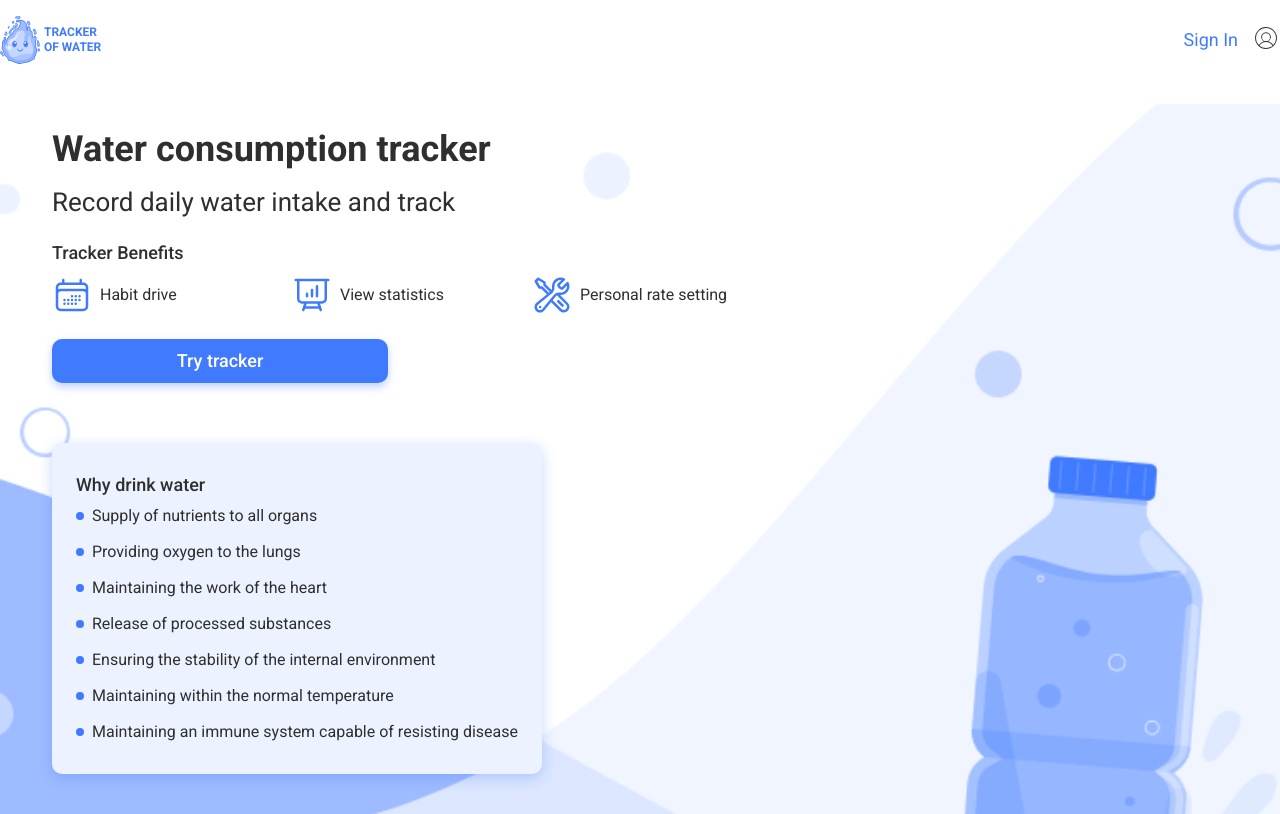
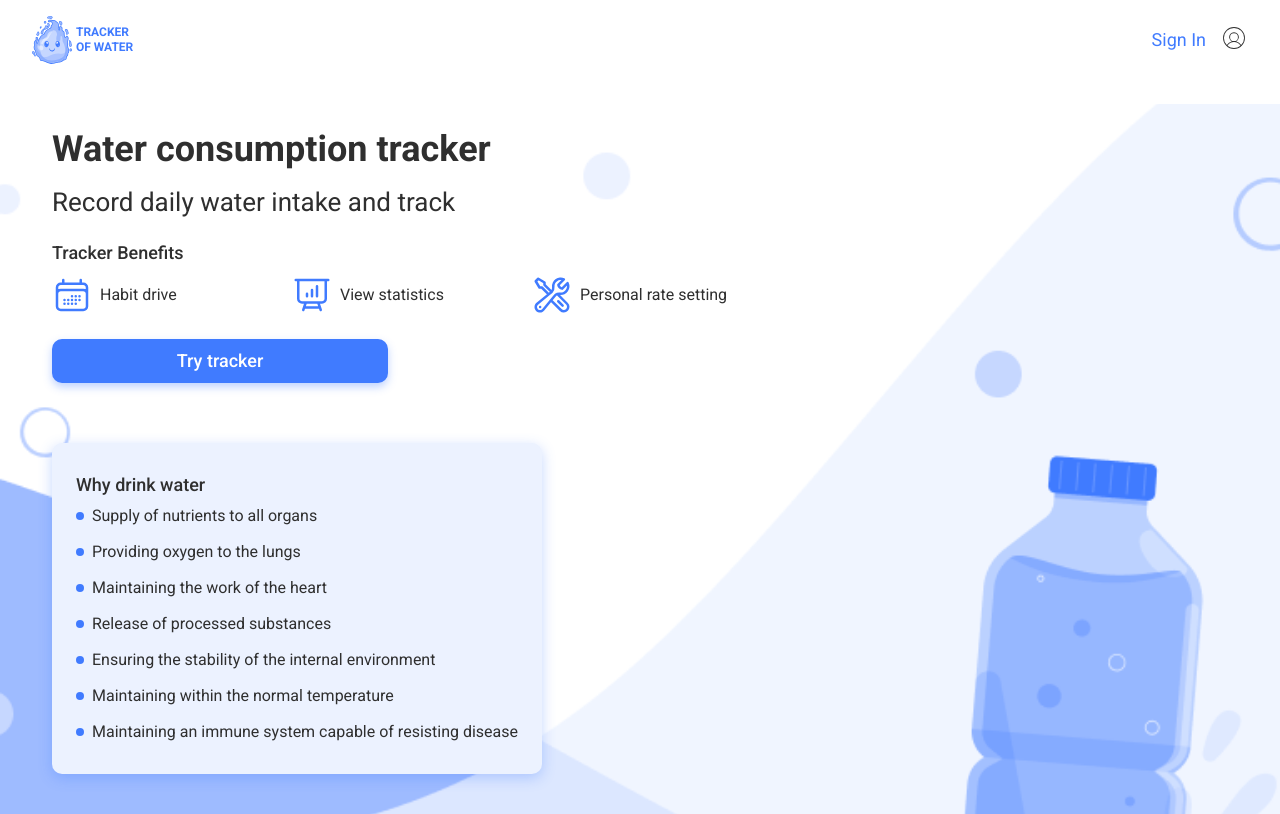
Before and after one commit to Iryna1511/project-06-front, a React (Vite) app: page /welcome in a window 1280 px wide. Built offline with nearby package versions, Linux system fonts and the light colour scheme.

Commit message:
addcomit4

```diff
--- a/src/components/Header/Header.module.css
+++ b/src/components/Header/Header.module.css
@@ -4,12 +4,16 @@
   align-items: center;
   margin-top: 8px;
   margin-bottom: 24px;
+  margin-left: 20px;
+  margin-right: 20px;
 }
 
 @media (min-width: 768px) and (max-width: 1439px) {
   .header {
     margin-top: 16px;
     margin-bottom: 40px;
+    margin-left: 32px;
+    margin-right: 32px;
   }
 }
 
@@ -17,5 +21,7 @@
   .header {
     margin-top: 12px;
     margin-bottom: 20px;
+    margin-left: 112px;
+    margin-right: 112px;
   }
 }
--- a/src/components/UserAuth/UserAuth.module.css
+++ b/src/components/UserAuth/UserAuth.module.css
@@ -79,3 +79,8 @@
     width: 28px;
     height: 28px;
 }
+
+.defaultAvatar {
+    width: 28px;
+    height: 28px;
+}
```
Lines whose indentation alone changed are shown as unchanged.
